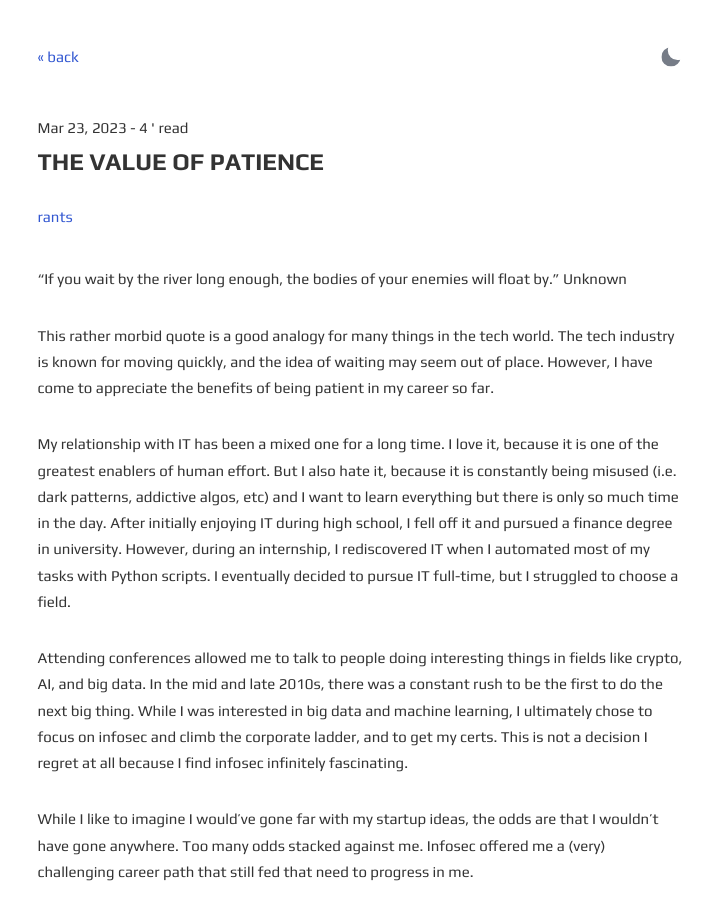
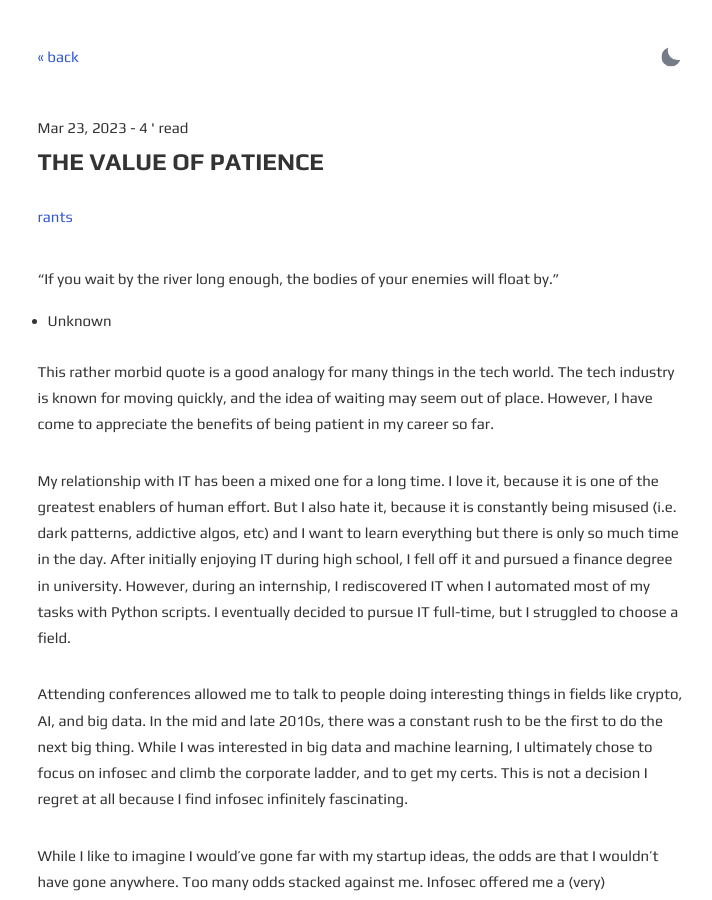
Before and after one commit to robsware/robsware.github.io, a Jekyll site: the page built from _posts/2023-03-23-patience.md, in a window 1280 px wide and 900 px high. Shown: the whole window, without its empty margins (280-992 px from the left). Built offline with Jekyll 4.4.1, drawn with Linux system fonts in a browser that asks for light colours.

```diff
--- a/_posts/2023-03-23-patience.md
+++ b/_posts/2023-03-23-patience.md
@@ -7,7 +7,8 @@ tags: rants
 ---
 
 “If you wait by the river long enough, the bodies of your enemies will float by.”
-Unknown
+
+- Unknown
 
 This rather morbid quote is a good analogy for many things in the tech world. The tech industry is known for moving quickly, and the idea of waiting may seem out of place. However, I have come to appreciate the benefits of being patient in my career so far.
 
```
